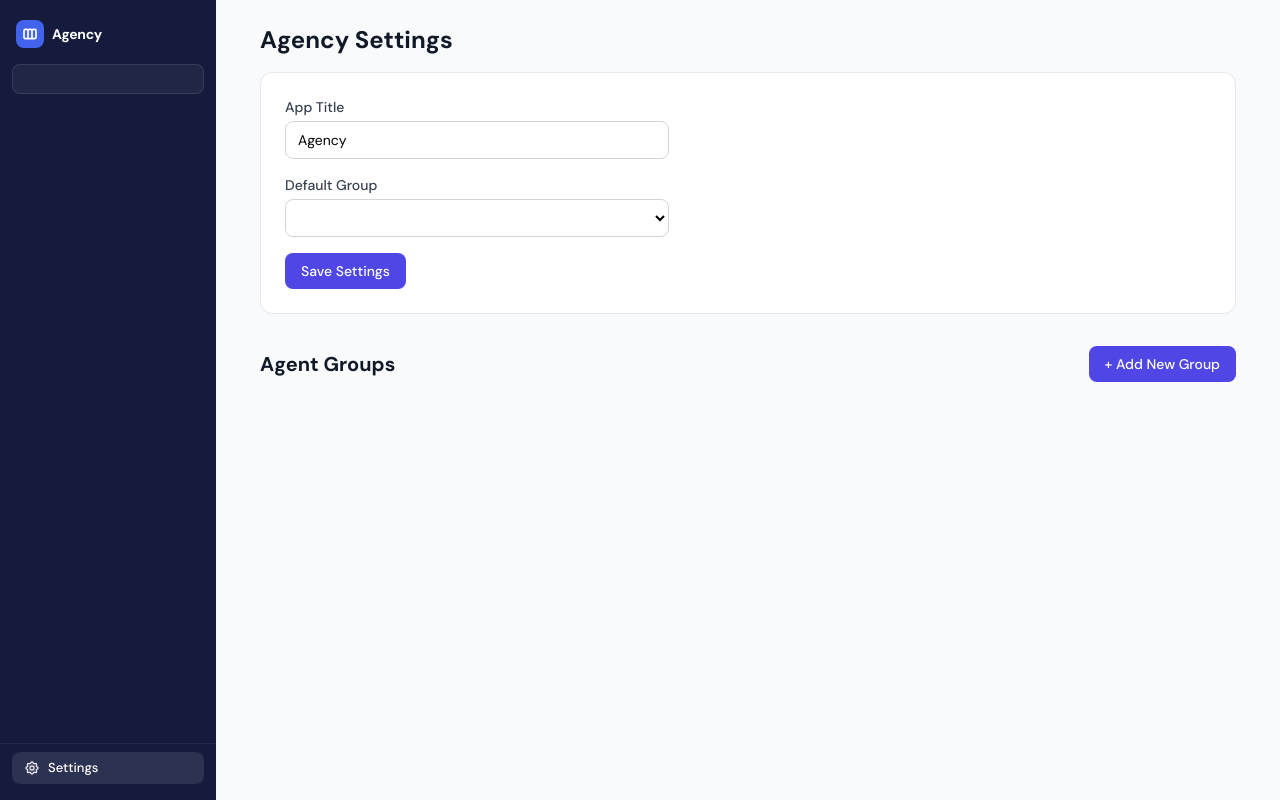
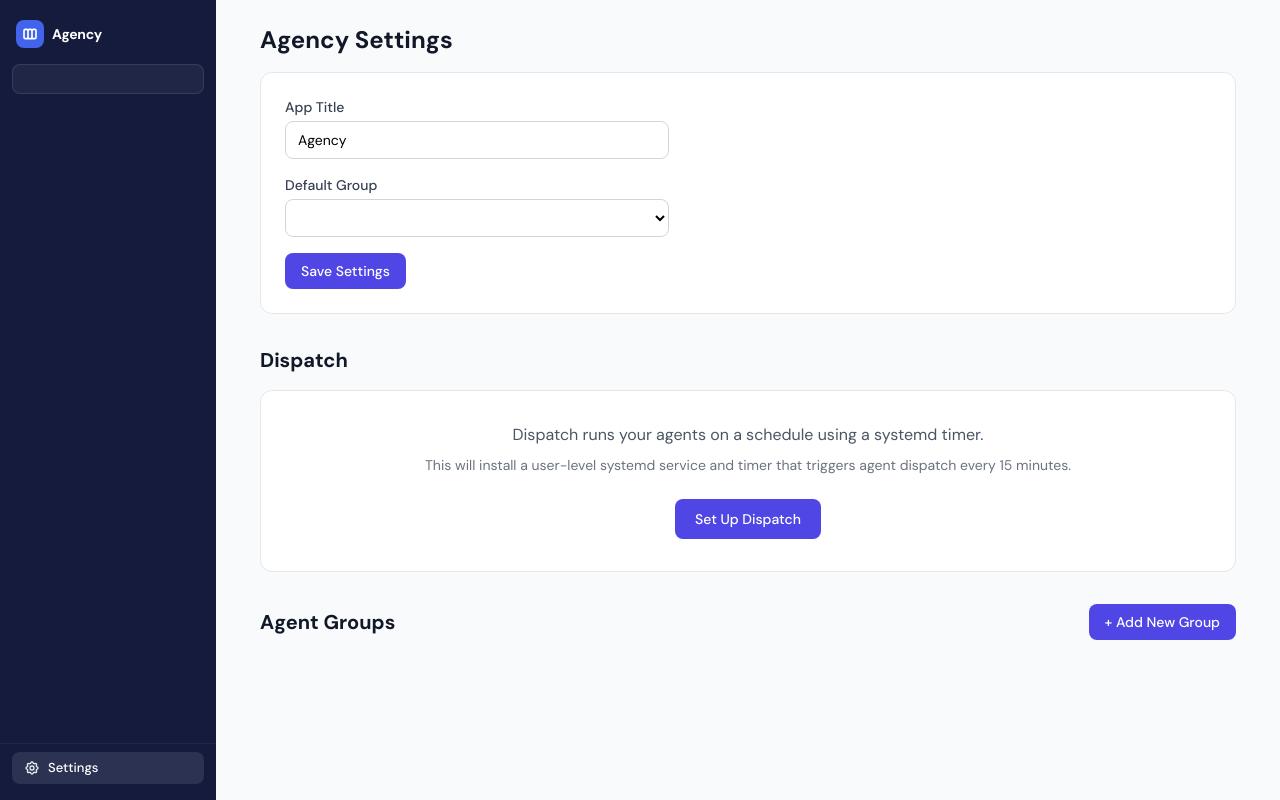
Before and after one commit to Blackhex/christag-agency, a FastAPI app: page /admin/ in a window 1280 px wide. Run offline with FastAPI, Linux system fonts and the light colour scheme; lists and menus that the app fills with data are empty; some libraries are stand-ins or nearby versions.

Commit message:
feat: add dispatch init, admin UI, and interval settings
Add backend helpers (get_dispatch_status, install_dispatch) and POST
/admin/dispatch/install route for one-click systemd timer setup. Add
dispatch section to admin template showing install button or active
status with interval control. Handle dispatch_interval in settings save
with automatic timer reload on change.

Co-Authored-By: Claude Opus 4.6 (1M context) <noreply@anthropic.com>

```diff
--- a/agency/app.py
+++ b/agency/app.py
@@ -5,8 +5,11 @@ import io
 import os
 import re
 import shutil
+import stat
+import subprocess
+import sys
 import tempfile
-from datetime import datetime, timezone
+from datetime import datetime, timedelta, timezone
 from pathlib import Path
 
 import markdown
@@ -62,6 +65,108 @@ def get_agency_config() -> dict:
         "default_group": agency.get("default_group", "") or (list(GROUPS.keys())[0] if GROUPS else ""),
         "decided_by": agency.get("decided_by", "admin"),
     }
+
+
+# ── Dispatch Helpers ──────────────────────────────────────────────────────────
+
+DISPATCH_CONF_DIR = Path.home() / ".config" / "agency"
+DISPATCH_CONF_FILE = DISPATCH_CONF_DIR / "dispatch.conf"
+SYSTEMD_USER_DIR = Path.home() / ".config" / "systemd" / "user"
+
+
+def get_dispatch_status() -> dict:
+    """Return dispatch installation status."""
+    installed = CONFIG.get("agency", {}).get("dispatch", {}).get("installed", False)
+    interval = CONFIG.get("agency", {}).get("dispatch", {}).get("interval", 15)
+    timer_active = False
+    if installed:
+        try:
+            result = subprocess.run(
+                ["systemctl", "--user", "is-active", "agency-dispatch.timer"],
+                capture_output=True, text=True, timeout=5,
+            )
+            timer_active = result.stdout.strip() == "active"
+        except Exception:
+            timer_active = False
+    return {"installed": installed, "interval": interval, "timer_active": timer_active}
+
+
+def install_dispatch(interval: int = 15) -> str | None:
+    """Install dispatch systemd timer. Returns error string or None on success."""
+    try:
+        # 1. Create config directory
+        DISPATCH_CONF_DIR.mkdir(parents=True, exist_ok=True)
+
+        # 2. Find venv python
+        venv_python = Path(__file__).parent.parent / ".venv" / "bin" / "python3"
+        if not venv_python.exists():
+            venv_python = Path(sys.executable)
+
+        # 3. Write dispatch.conf
+        DISPATCH_CONF_FILE.write_text(
+            f"config_path={CONFIG_PATH}\nvenv_python={venv_python}\n"
+        )
+
+        # 4. Copy dispatch.sh
+        src_dispatch = Path(__file__).parent / "dispatch" / "dispatch.sh"
+        dst_dispatch = DISPATCH_CONF_DIR / "dispatch.sh"
+        shutil.copy2(src_dispatch, dst_dispatch)
+        dst_dispatch.chmod(dst_dispatch.stat().st_mode | stat.S_IEXEC)
+
+        # 5. Write systemd service
+        SYSTEMD_USER_DIR.mkdir(parents=True, exist_ok=True)
+        service_file = SYSTEMD_USER_DIR / "agency-dispatch.service"
+        service_file.write_text(
+            "[Unit]\n"
+            "Description=Agency Agent Dispatch\n"
+            "\n"
+            "[Service]\n"
+            "Type=oneshot\n"
+            "ExecStart=%h/.config/agency/dispatch.sh\n"
+            "Environment=HOME=%h\n"
+        )
+
+        # 6. Write systemd timer
+        timer_file = SYSTEMD_USER_DIR / "agency-dispatch.timer"
+        timer_file.write_text(
+            "[Unit]\n"
+            "Description=Agency Agent Dispatch Timer\n"
+            "\n"
+            "[Timer]\n"
+            f"OnCalendar=*-*-* *:0/{interval}\n"
+            "Persistent=true\n"
+            "RandomizedDelaySec=60\n"
+            "\n"
+            "[Install]\n"
+            "WantedBy=timers.target\n"
+        )
+
+        # 7. Enable and start timer
+        subprocess.run(
+            ["systemctl", "--user", "daemon-reload"],
+            capture_output=True, text=True, timeout=10, check=True,
+        )
+        subprocess.run(
+            ["systemctl", "--user", "enable", "--now", "agency-dispatch.timer"],
+            capture_output=True, text=True, timeout=10, check=True,
+        )
+
+        # 8. Update config
+        config = load_config()
+        if "agency" not in config:
+            config["agency"] = {}
+        if "dispatch" not in config["agency"]:
+            config["agency"]["dispatch"] = {}
+        config["agency"]["dispatch"]["installed"] = True
+        config["agency"]["dispatch"]["interval"] = interval
+        save_config(config)
+
+        # 9. Reload
+        reload_groups()
+
+        return None
+    except Exception as e:
+        return str(e)
 
 
 app = FastAPI(title="Agency Dashboard")
@@ -158,8 +263,48 @@ def parse_csv_to_rows(text: str) -> tuple[list[str], list[list[str]]]:
     return rows[0], rows[1:]
 
 
+def check_ttl_expired(meta: dict) -> bool:
+    """Check if an item has exceeded its TTL based on date + ttl_days."""
+    ttl = meta.get("ttl_days")
+    if not ttl:
+        return False
+    item_date = meta.get("date")
+    if not item_date:
+        return False
+    if isinstance(item_date, str):
+        try:
+            item_date = datetime.fromisoformat(item_date)
+        except (ValueError, TypeError):
+            return False
+    elif not isinstance(item_date, datetime):
+        try:
+            # Handle date objects (not datetime)
+            item_date = datetime.combine(item_date, datetime.min.time())
+        except (TypeError, AttributeError):
+            return False
+    try:
+        ttl = int(ttl)
+    except (ValueError, TypeError):
+        return False
+    return datetime.now(tz=item_date.tzinfo) > item_date + timedelta(days=ttl)
+
+
+def enforce_ttl(filepath: Path, meta: dict) -> bool:
+    """Auto-archive an item if its TTL has expired. Returns True if archived."""
+    status = meta.get("status", "")
+    if status in ("archived", "dismissed", "approved", "rejected", "deferred"):
+        return False
+    if check_ttl_expired(meta):
+        raw = filepath.read_text()
+        raw = re.sub(r'^(status:\s*).*$', '\\1archived', raw, count=1, flags=re.MULTILINE)
+        filepath.write_text(raw)
+        meta["status"] = "archived"
+        return True
+    return False
+
+
 def list_clues(g: dict) -> list[dict]:
-    """List all clue files with parsed frontmatter."""
+    """List all clue files with parsed frontmatter. Enforces TTL auto-archiving."""
     clues_dir = g["shared"] / "clues"
     if not clues_dir.exists():
         return []
@@ -170,12 +315,13 @@ def list_clues(g: dict) -> list[dict]:
         meta["_filename"] = f.name
         meta["_body"] = body
         meta["_slug"] = f.stem
+        enforce_ttl(f, meta)
         clues.append(meta)
     return clues
 
 
 def list_curiosities(g: dict) -> list[dict]:
-    """List all curiosity files with parsed frontmatter."""
+    """List all curiosity files with parsed frontmatter. Enforces TTL auto-archiving."""
     curiosities_dir = g["shared"] / "curiosities"
     if not curiosities_dir.exists():
         return []
@@ -186,6 +332,7 @@ def list_curiosities(g: dict) -> list[dict]:
         meta["_filename"] = f.name
         meta["_body"] = body
         meta["_slug"] = f.stem
+        enforce_ttl(f, meta)
         items.append(meta)
     return items
 
@@ -462,6 +609,18 @@ def relative_time(dt: datetime | None) -> str:
 templates.env.filters["relative_time"] = relative_time
 
 
+def agent_health_status(last_seen: datetime | None) -> str:
+    """Return health status based on last seen time. green/amber/red."""
+    if last_seen is None:
+        return "red"
+    hours = (datetime.now() - last_seen).total_seconds() / 3600
+    if hours < 24:
+        return "green"
+    elif hours < 48:
+        return "amber"
+    return "red"
+
+
 def collect_agents_with_identity(g: dict) -> tuple[list[dict], list[dict]]:
     """Build full agent info lists. Returns (agents, subagents)."""
     clues = list_clues(g)
@@ -474,9 +633,11 @@ def collect_agents_with_identity(g: dict) -> tuple[list[dict], list[dict]]:
             continue
         identity = parse_agent_identity(agent_dir)
         open_count = sum(1 for c in clues if c.get("agent") == agent_name and c.get("status") == "open")
+        last_seen = get_agent_last_seen(g, agent_name)
         info = {
             "name": agent_name, "dir": agent_dir, **identity,
-            "last_seen": get_agent_last_seen(g, agent_name),
+            "last_seen": last_seen,
+            "health": agent_health_status(last_seen),
             "open_clues": open_count,
             "is_subagent": identity["frontmatter"].get("subagent", False),
             "has_headshot": find_headshot(agent_dir) is not None,
@@ -495,9 +656,11 @@ def collect_agents_with_identity(g: dict) -> tuple[list[dict], list[dict]]:
                 continue
             identity = parse_agent_identity(d)
             open_count = sum(1 for c in clues if c.get("agent") == d.name and c.get("status") == "open")
+            last_seen = get_agent_last_seen(g, d.name)
             subagents.append({
                 "name": d.name, "dir": d, **identity,
-                "last_seen": get_agent_last_seen(g, d.name),
+                "last_seen": last_seen,
+                "health": agent_health_status(last_seen),
                 "open_clues": open_count, "is_subagent": True,
                 "has_headshot": find_headshot(d) is not None,
             })
@@ -522,6 +685,58 @@ def get_agent_logs(g: dict, agent_name: str, limit: int = 20) -> list[dict]:
     return results
 
 
+def build_agent_timeline(g: dict, agent_name: str, limit: int = 30) -> list[dict]:
+    """Build an interleaved timeline of logs and clues for an agent."""
+    events = []
+
+    # Add logs
+    logs_dir = g["shared"] / "logs"
+    if logs_dir.exists():
+        for date_dir in sorted(logs_dir.iterdir(), reverse=True):
+            if not date_dir.is_dir():
+                continue
+            for f in sorted(date_dir.iterdir(), reverse=True):
+                if f.name.startswith(f"{agent_name}-") and f.suffix in (".out", ".err"):
+                    mtime = datetime.fromtimestamp(f.stat().st_mtime)
+                    events.append({
+                        "type": "log",
+                        "timestamp": mtime,
+                        "name": f.name,
+                        "path": str(f),
+                        "date": date_dir.name,
+                        "size": f.stat().st_size,
+                        "suffix": f.suffix,
+                    })
+
+    # Add clues
+    clues_dir = g["shared"] / "clues"
+    if clues_dir.exists():
+        for f in clues_dir.glob("*.md"):
+            raw = f.read_text()
+            meta, body = parse_frontmatter(raw)
+            if meta.get("agent") != agent_name:
+                continue
+            clue_date = meta.get("date")
+            if isinstance(clue_date, str):
+                try:
+                    clue_date = datetime.fromisoformat(clue_date)
+                except (ValueError, TypeError):
+                    clue_date = datetime.fromtimestamp(f.stat().st_mtime)
+            elif not isinstance(clue_date, datetime):
+                clue_date = datetime.fromtimestamp(f.stat().st_mtime)
+            events.append({
+                "type": "clue",
+                "timestamp": clue_date,
+                "slug": f.stem,
+                "status": meta.get("status", "open"),
+                "body_preview": body[:120],
+                "float": meta.get("float", False),
+            })
+
+    events.sort(key=lambda e: e["timestamp"], reverse=True)
+    return events[:limit]
+
+
 # ── Routes ───────────────────────────────────────────────────────────────────
 
 
@@ -719,6 +934,8 @@ async def admin_dashboard(request: Request):
         "groups": {k: v["name"] for k, v in groups.items()},
         "admin_active": True,
         "active": "admin",
+        "dispatch": get_dispatch_status(),
+        "dispatch_error": "",
     })
 
 
@@ -736,8 +953,81 @@ async def admin_save_settings(request: Request):
     if default_group:
         config["agency"]["default_group"] = default_group
 
+    # Handle dispatch interval update
+    dispatch_interval_raw = form.get("dispatch_interval", "")
+    if dispatch_interval_raw:
+        try:
+            new_interval = int(dispatch_interval_raw)
+            if 5 <= new_interval <= 120:
+                if "dispatch" not in config["agency"]:
+                    config["agency"]["dispatch"] = {}
+                old_interval = config["agency"]["dispatch"].get("interval", 15)
+                config["agency"]["dispatch"]["interval"] = new_interval
+                # If interval changed and dispatch is installed, rewrite timer
+                if new_interval != old_interval and config["agency"]["dispatch"].get("installed", False):
+                    timer_file = SYSTEMD_USER_DIR / "agency-dispatch.timer"
+                    timer_file.write_text(
+                        "[Unit]\n"
+                        "Description=Agency Agent Dispatch Timer\n"
+                        "\n"
+                        "[Timer]\n"
+                        f"OnCalendar=*-*-* *:0/{new_interval}\n"
+                        "Persistent=true\n"
+                        "RandomizedDelaySec=60\n"
+                        "\n"
+                        "[Install]\n"
+                        "WantedBy=timers.target\n"
+                    )
+                    subprocess.run(
+                        ["systemctl", "--user", "daemon-reload"],
+                        capture_output=True, text=True, timeout=10,
+                    )
+                    subprocess.run(
+                        ["systemctl", "--user", "restart", "agency-dispatch.timer"],
+                        capture_output=True, text=True, timeout=10,
+                    )
+        except (ValueError, TypeError):
+            pass
+
     save_config(config)
     reload_groups()
+    return RedirectResponse("/admin/", status_code=303)
+
+
+@app.post("/admin/dispatch/install", response_class=HTMLResponse)
+async def admin_dispatch_install(request: Request):
+    """Install the dispatch systemd timer."""
+    error = install_dispatch()
+    if error:
+        # Re-render admin page with error
+        config = load_config()
+        agency = config.get("agency", {"title": "Agency", "default_group": ""})
+        groups = config.get("groups", {})
+        orgs = []
+        for key, g in groups.items():
+            org_path = Path(g["path"])
+            shared_exists = (org_path / "shared").exists()
+            path_exists = org_path.exists()
+            orgs.append({
+                "key": key,
+                "name": g["name"],
+                "path": g["path"],
+                "agents": g.get("agents", []),
+                "agent_count": len(g.get("agents", [])),
+                "initialized": shared_exists,
+                "path_exists": path_exists,
+            })
+        return templates.TemplateResponse("admin.html", {
+            "request": request,
+            "agency_title": agency.get("title", "Agency"),
+            "default_group": agency.get("default_group", ""),
+            "orgs": orgs,
+            "groups": {k: v["name"] for k, v in groups.items()},
+            "admin_active": True,
+            "active": "admin",
+            "dispatch": get_dispatch_status(),
+            "dispatch_error": error,
+        })
     return RedirectResponse("/admin/", status_code=303)
 
 
@@ -1244,6 +1534,7 @@ async def agent_profile(request: Request, group: str, agent: str):
     last_seen = get_agent_last_seen(g, agent)
     logs = get_agent_logs(g, agent)
     clues = [c for c in list_clues(g) if c.get("agent") == agent][:10]
+    timeline = build_agent_timeline(g, agent)
     has_headshot = find_headshot(agent_dir) is not None
     has_memory = (agent_dir / "memory.md").exists()
     memory_path = str(agent_dir / "memory.md") if has_memory else ""
@@ -1257,6 +1548,7 @@ async def agent_profile(request: Request, group: str, agent: str):
         "last_seen": last_seen,
         "logs": logs,
         "clues": clues,
+        "timeline": timeline,
         "has_headshot": has_headshot,
         "has_memory": has_memory,
         "memory_path": memory_path,
@@ -1412,6 +1704,23 @@ async def clue_detail(request: Request, group: str, slug: str):
         raise HTTPException(404, "Clue not found")
     raw = path.read_text()
     meta, body = parse_frontmatter(raw)
+
+    # Resolve pipeline chain: clue → curiosity → decision
+    pipeline = None
+    linked_curiosity_slug = meta.get("linked_curiosity", "")
+    if linked_curiosity_slug:
+        curiosity_slug = linked_curiosity_slug.replace(".md", "")
+        curiosity_path = g["shared"] / "curiosities" / f"{curiosity_slug}.md"
+        pipeline = {"curiosity_slug": curiosity_slug, "curiosity_exists": curiosity_path.exists()}
+        # Check for a decision on that curiosity
+        decision_path = g["shared"] / "decisions" / f"{curiosity_slug}.md"
+        if decision_path.exists():
+            dmeta, _ = parse_frontmatter(decision_path.read_text())
+            pipeline["decision_slug"] = curiosity_slug
+            pipeline["decision_status"] = dmeta.get("decision", "")
+        else:
+            pipeline["decision_slug"] = None
+
     return templates.TemplateResponse("clue_detail.html", {
         "request": request,
         **group_context(g),
@@ -1420,6 +1729,7 @@ async def clue_detail(request: Request, group: str, slug: str):
         "body_raw": body,
         "slug": slug,
         "filename": path.name,
+        "pipeline": pipeline,
     })
 
 
@@ -1556,12 +1866,28 @@ async def decision_detail(request: Request, group: str, slug: str):
         raise HTTPException(404, "Decision not found")
     raw = path.read_text()
     meta, body = parse_frontmatter(raw)
+
+    # Resolve pipeline chain: clues → curiosity → this decision
+    pipeline_clues = []
+    curiosity_slug = (meta.get("curiosity", "") or "").replace(".md", "")
+    if curiosity_slug:
+        curiosity_path = g["shared"] / "curiosities" / f"{curiosity_slug}.md"
+        if curiosity_path.exists():
+            cmeta, _ = parse_frontmatter(curiosity_path.read_text())
+            for clue_file in cmeta.get("clues", []):
+                clue_slug = clue_file.replace(".md", "")
+                clue_path = g["shared"] / "clues" / clue_file
+                if clue_path.exists():
+                    pipeline_clues.append({"slug": clue_slug, "filename": clue_file})
+
     return templates.TemplateResponse("decision_detail.html", {
         "request": request,
         **group_context(g),
         "meta": meta,
         "body_html": render_md(body),
         "slug": slug,
+        "pipeline_clues": pipeline_clues,
+        "curiosity_slug": curiosity_slug,
     })
 
 
--- a/agency/templates/admin.html
+++ b/agency/templates/admin.html
@@ -27,6 +27,58 @@
         </button>
       </div>
     </form>
+  </div>
+
+  <!-- Dispatch -->
+  <div>
+    <h2 class="text-xl font-bold text-gray-900 mb-4">Dispatch</h2>
+
+    {% if dispatch_error %}
+    <div class="mb-4 p-4 bg-red-50 border border-red-200 rounded-lg text-sm text-red-800">
+      {{ dispatch_error }}
+    </div>
+    {% endif %}
+
+    {% if not dispatch.installed %}
+    <div class="bg-white rounded-xl border border-gray-200 p-8 text-center">
+      <p class="text-gray-600 mb-2">Dispatch runs your agents on a schedule using a systemd timer.</p>
+      <p class="text-sm text-gray-500 mb-6">This will install a user-level systemd service and timer that triggers agent dispatch every 15 minutes.</p>
+      <form method="post" action="/admin/dispatch/install">
+        <button type="submit"
+                class="px-5 py-2.5 bg-indigo-600 text-white text-sm font-medium rounded-lg hover:bg-indigo-700 transition-colors">
+          Set Up Dispatch
+        </button>
+      </form>
+    </div>
+    {% else %}
+    <div class="bg-white rounded-xl border border-gray-200 p-6">
+      <div class="flex items-center justify-between">
+        <div class="flex items-center gap-3">
+          {% if dispatch.timer_active %}
+          <span class="inline-block w-2.5 h-2.5 rounded-full bg-green-500"></span>
+          <span class="text-sm font-medium text-gray-900">Timer active</span>
+          {% else %}
+          <span class="inline-block w-2.5 h-2.5 rounded-full bg-red-500"></span>
+          <span class="text-sm font-medium text-gray-900">Timer inactive</span>
+          {% endif %}
+          <span class="text-sm text-gray-500">Heartbeat every {{ dispatch.interval }} minutes</span>
+        </div>
+        <form method="post" action="/admin/settings" class="flex items-center gap-3">
+          <input type="hidden" name="title" value="{{ agency_title }}">
+          <input type="hidden" name="default_group" value="{{ default_group }}">
+          <label for="dispatch_interval" class="text-sm text-gray-700">Interval</label>
+          <input type="number" name="dispatch_interval" id="dispatch_interval"
+                 value="{{ dispatch.interval }}" min="5" max="120" step="5"
+                 class="w-20 px-2 py-1.5 border border-gray-300 rounded-lg text-sm focus:ring-2 focus:ring-indigo-500 focus:border-indigo-500">
+          <span class="text-sm text-gray-500">min</span>
+          <button type="submit"
+                  class="px-3 py-1.5 text-sm font-medium text-indigo-700 bg-indigo-50 rounded-lg hover:bg-indigo-100 transition-colors">
+            Update
+          </button>
+        </form>
+      </div>
+    </div>
+    {% endif %}
   </div>
 
   <!-- Agent Groups -->
```
